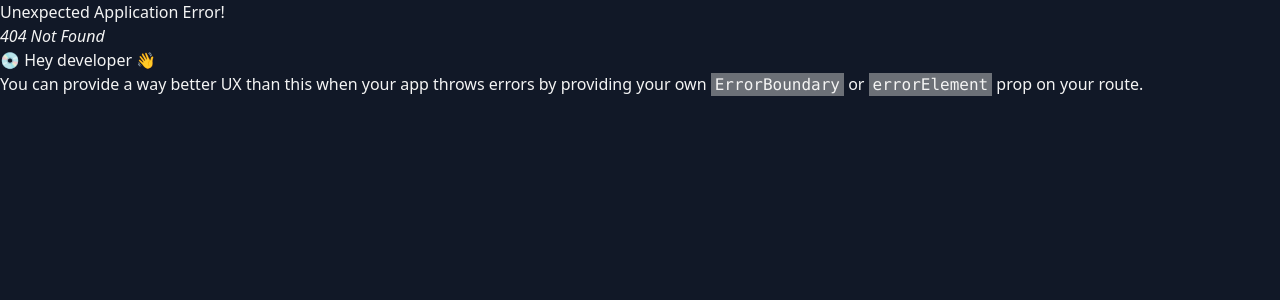
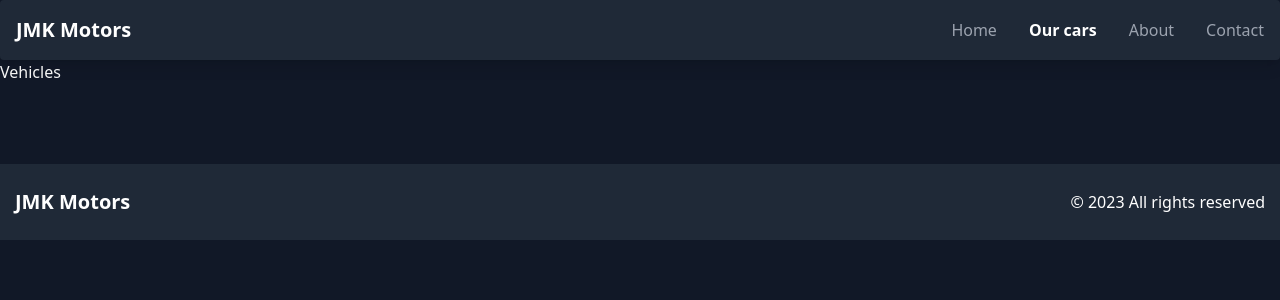
Before and after one commit to james-muriithi/jmk-motors, a React (Vite) app: page /vehicles in a window 1280 px wide. Before the commit this address had no page. Shown: the top 300 px of the page. Built offline with nearby package versions, Linux system fonts and the light colour scheme.

Commit message:
vehicles route init

```diff
--- a/src/components/top-level/Navbar.tsx
+++ b/src/components/top-level/Navbar.tsx
@@ -24,7 +24,7 @@ export default function Nav() {
     },
     {
       name: "Our cars",
-      href: "#",
+      href: "/vehicles",
     },
     {
       name: "About",
--- /dev/null
+++ b/src/pages/Vehicles.tsx
@@ -0,0 +1,7 @@
+export default function Vehicles() {
+  return (
+    <div>
+      <h1>Vehicles</h1>
+    </div>
+  );
+}
```
Also changed, not shown: src/router.tsx (+6 -1 lines).
